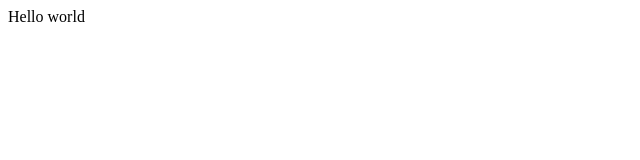
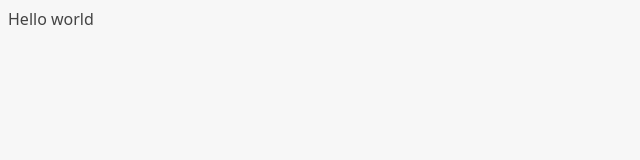
Before and after one commit to tihomirtx88/PizzaApp, a React (Vite) app: page / in a window 1280 px wide. Shown: the top 160 px of the page, without its empty margins (0-640 px from the left). Built offline with nearby package versions, Linux system fonts and the light colour scheme.

Commit message:
Add initial css

```diff
--- a/src/App.jsx
+++ b/src/App.jsx
@@ -1,3 +1,4 @@
+import './index.css';
 
 function App() {
 
--- /dev/null
+++ b/src/index.css
@@ -0,0 +1,38 @@
+body {
+  font-family: system-ui, -apple-system, BlinkMacSystemFont, "Segoe UI", Roboto,
+    Oxygen, Ubuntu, Cantarell, "Open Sans", "Helvetica Neue", sans-serif;
+  background-color: #f7f7f7;
+  color: #444;
+}
+
+.layout {
+  display: grid;
+  grid-template-rows: auto 1fr auto;
+  gap: 32px;
+  height: 100dvh;
+}
+
+/* https://dev.to/afif/i-made-100-css-loaders-for-your-next-project-4eje */
+.loader {
+  width: 45px;
+  aspect-ratio: 0.75;
+  --c: no-repeat linear-gradient(#333 0 0);
+  background: var(--c) 0% 50%, var(--c) 50% 50%, var(--c) 100% 50%;
+  background-size: 20% 50%;
+  animation: loading 1s infinite linear;
+}
+
+@keyframes loading {
+  20% {
+    background-position: 0% 0%, 50% 50%, 100% 50%;
+  }
+  40% {
+    background-position: 0% 100%, 50% 0%, 100% 50%;
+  }
+  60% {
+    background-position: 0% 50%, 50% 100%, 100% 0%;
+  }
+  80% {
+    background-position: 0% 50%, 50% 50%, 100% 100%;
+  }
+}
```
